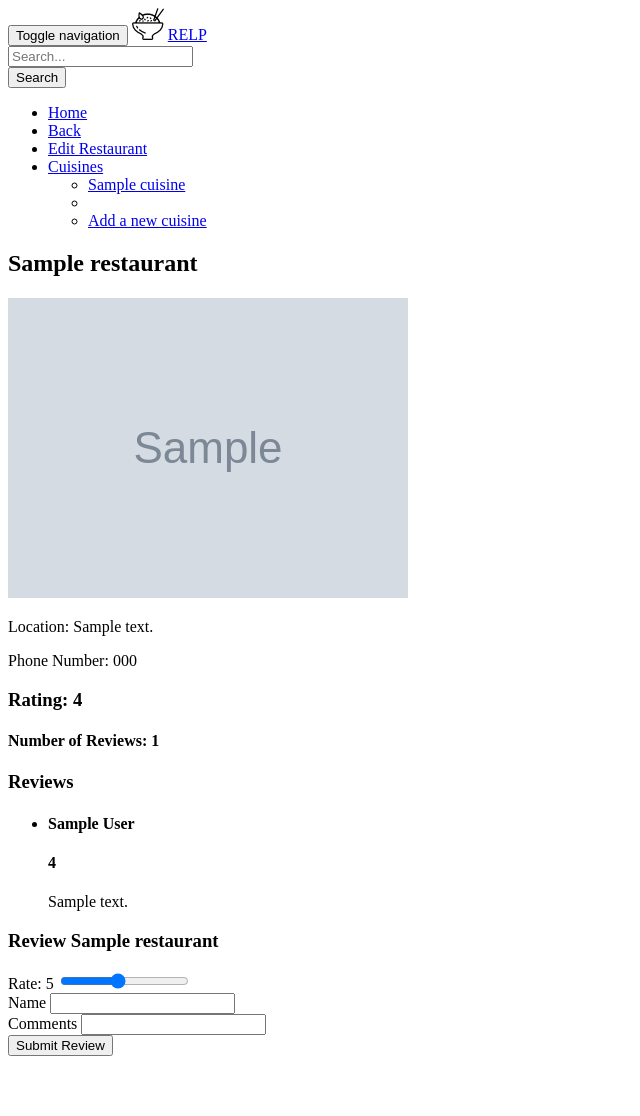
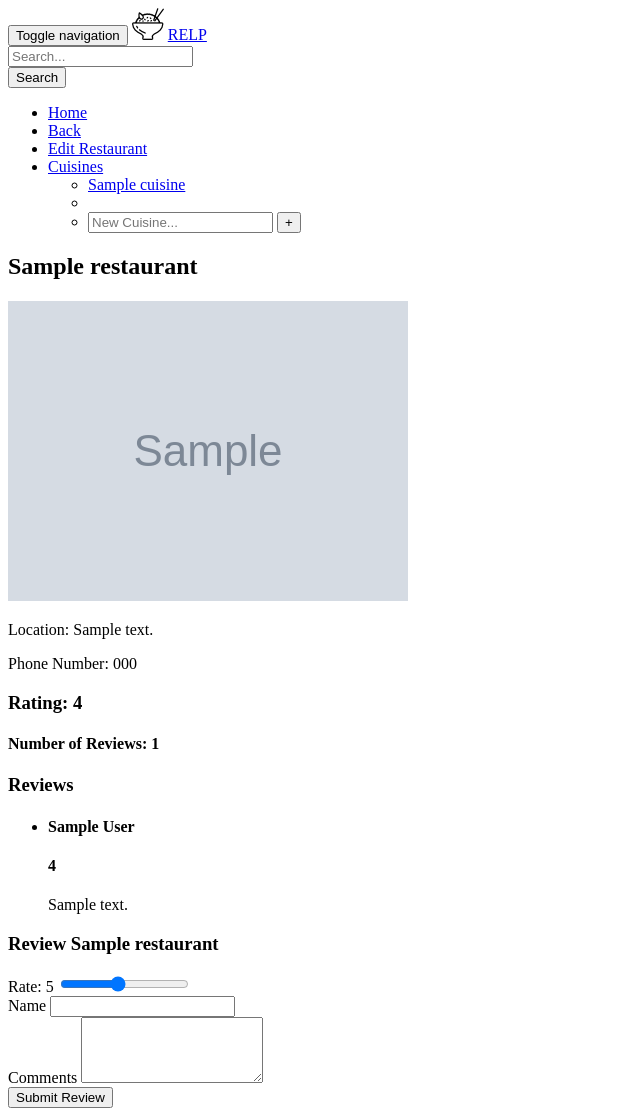
Before and after one commit to spburden/restaurant-reviewer-php-sql, a PHP site: template views/restaurant.html.twig in a window 1280 px wide. Shown: the whole page, without its empty margins (0-640 px from the left). Before the commit the page ends 1056 px from the top, so only its background shows below. Run offline with PHP 8.4, Linux system fonts and the light colour scheme; the template is opened without the code that fills it: most values are stand-ins (such as "Sample title", 1, 10 or a date in 2020); grey boxes marked "Sample" are stand-in pictures; some libraries are stand-ins or nearby versions.

Commit message:
add form to navbar and textarea for reviews

```diff
--- a/views/restaurant.html.twig
+++ b/views/restaurant.html.twig
@@ -33,7 +33,14 @@
                               <li><a href="/cuisine/{{ cuisine.getId }}"> {{ cuisine.getName }}</a></li>
                           {% endfor %}
                         <li role="separator" class="divider"></li>
-                        <li><a href="/">Add a new cuisine</a></li>
+                        <li><form action="/" method="post" class='navbar-form'>
+                            <div class='input-group'>
+                                <input type="text" name="new_cuisine" class='form-control' placeholder='New Cuisine...' required>
+                                <span class="input-group-btn">
+                                    <button type="submit" class='btn btn-primary'>+</button>
+                                </span>
+                            </div>
+                        </form></li>
                       </ul>
                     </li>
                   </ul>
@@ -85,7 +92,7 @@
                         </div>
                         <div class='form-group'>
                             <label for="description">Comments</label>
-                            <input type="text" name="description" class='form-control'>
+                            <textarea rows='4' type="text" name="description" class='form-control'></textarea>
                         </div>
                         <button type="submit" class='btn btn-primary'>Submit Review</button>
                     </form>
--- a/web/css/styles.css
+++ b/web/css/styles.css
@@ -44,3 +44,7 @@ li {
     width: 60%;
     margin: 0 auto;
 }
+
+.dropdown-menu {
+    width: 200px;
+}
--- a/web/js/scripts.js
+++ b/web/js/scripts.js
@@ -1,5 +1,5 @@
 $(function() {
-    $('#slider').on("change", function() {
+    $('#slider').on("mousemove", function() {
         $('#sliderValue').html($('#slider').val());
     });
 });
```
Also changed, not shown: views/cuisine.html.twig (+8 -1 lines), views/cuisine_edit.html.twig (+8 -1 lines), views/index.html.twig (+8 -1 lines), views/restaurant_edit.html.twig (+8 -1 lines), views/search_results.html.twig (+8 -1 lines).
